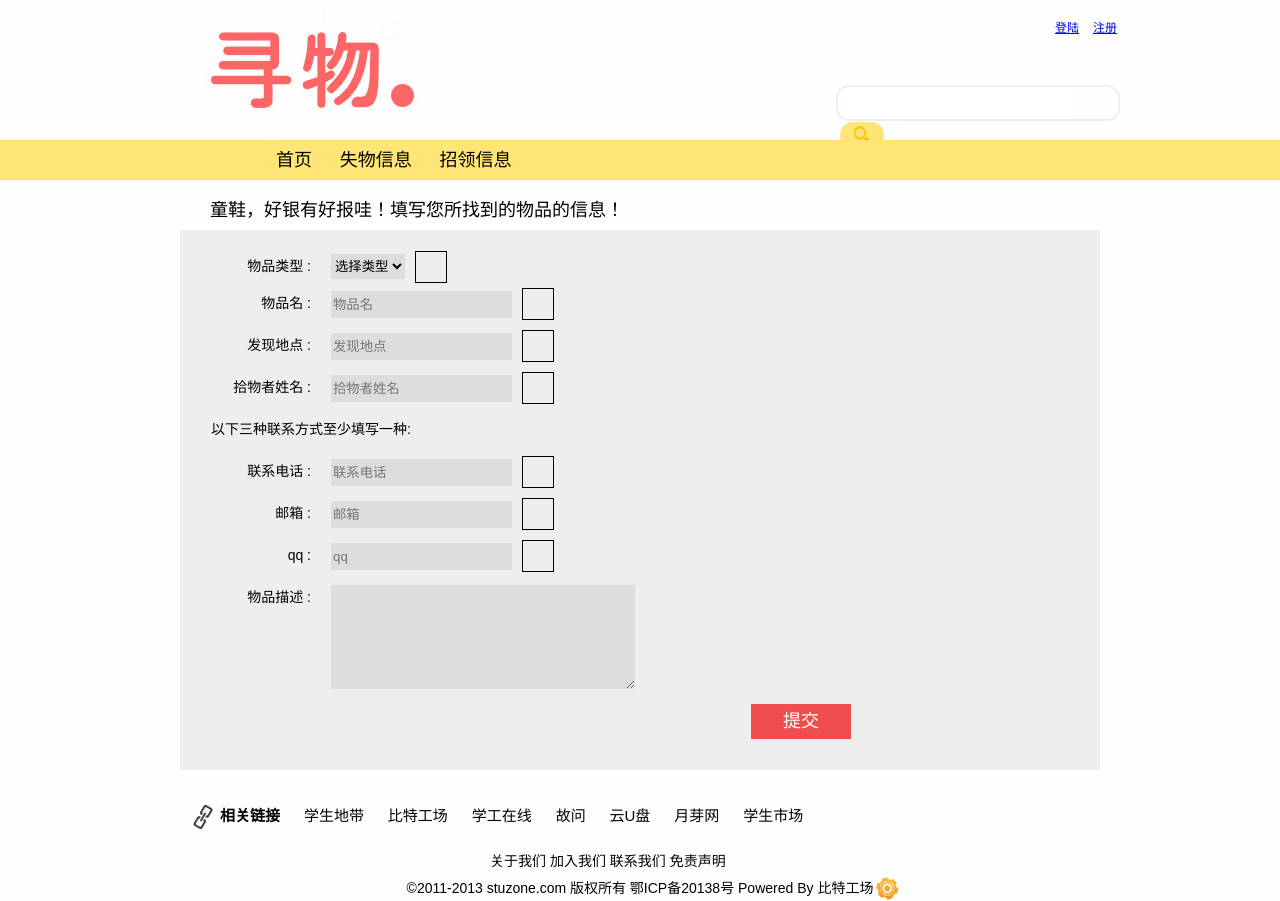
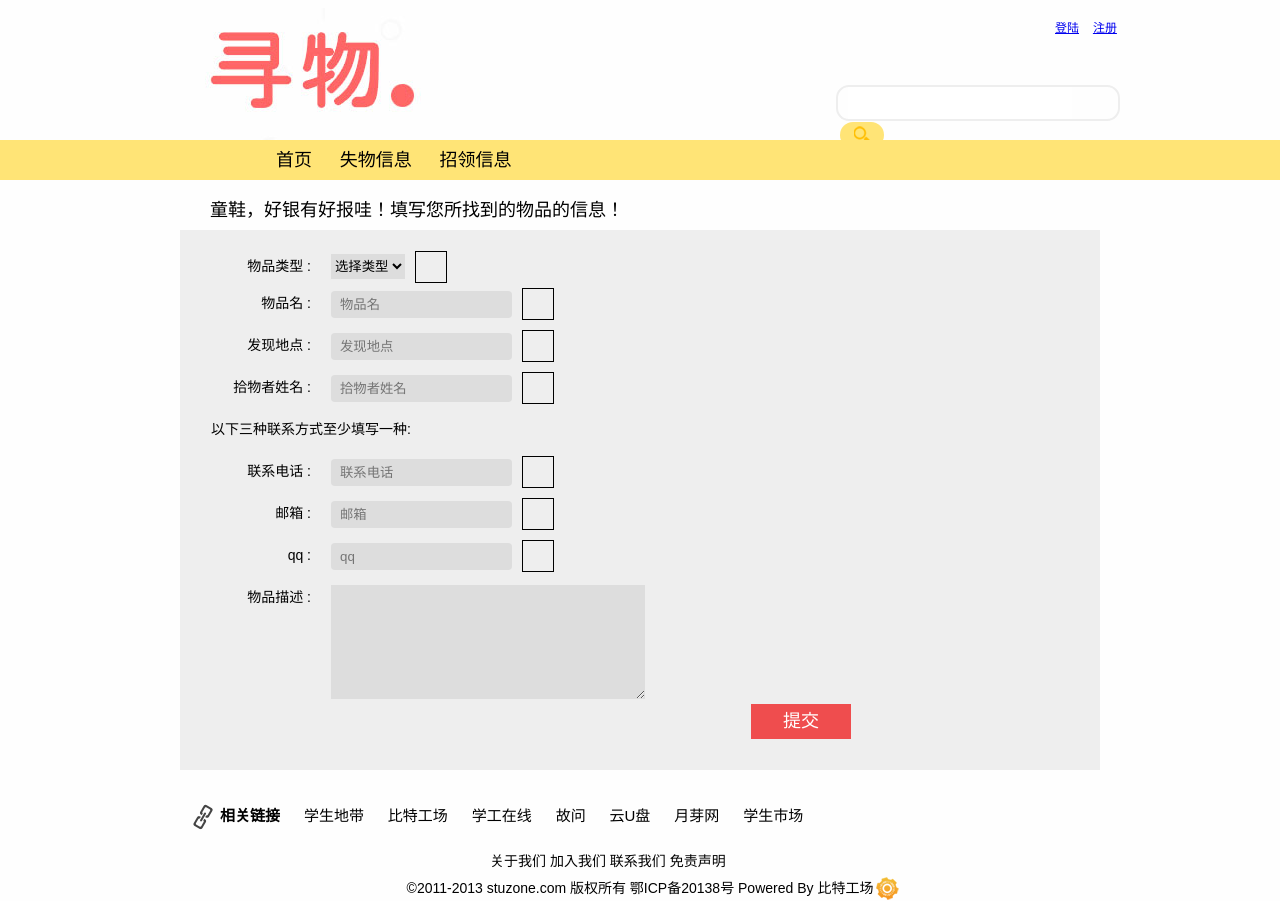
Before and after one commit to yzsolo/xunwu, a CodeIgniter app: page /index.php/descri_find/page_descri_f in a window 1280 px wide. Run offline with CodeIgniter, Linux system fonts and the light colour scheme; some libraries are stand-ins or nearby versions.

Commit message:
detail optimizing

```diff
--- a/resource/css/index.css
+++ b/resource/css/index.css
@@ -868,6 +868,8 @@ body{
 }
 .descri_fin_con input{
 	height: 25px;
+	text-indent:7px;
+	border-radius:4px;
 	background-color: #ddd;
 	border: 0px solid #ddd;
 	float:left;overflow-x: scroll;
@@ -942,6 +944,9 @@ body{
 .things_style_area textarea{
 	width:300px;
 	height:100px;
+	padding: 7px;
+	line-height: 16px;
+	letter-spacing: 0.5px;
 	position:relative;
 	background-color:#ddd;
 	border:0px solid #ddd;
--- a/resource/js/index.js
+++ b/resource/js/index.js
@@ -121,7 +121,8 @@ $('.things_submit_l').click(function(){
 					descri_f:descri_f
 				},
 				success:function(msg){
-					console.log("suc");
+					alert("提交成功");
+					window.location.href=getRootPath()+"/index.php";
 			    }
 			})
 		}
@@ -152,7 +153,8 @@ $('.things_submit_f').click(function(){
 			descri_f:descri_f
 		},
 		success:function(msg){
-			console.log("suc");
+			alert("提交成功");
+			window.location.href=getRootPath()+"/index.php";
 	    }
 		})
 	}
@@ -228,12 +230,6 @@ var flag_style = function(flag,str){
 	}
 	/*tab bg_img end*/
 
-	$('.things_sub').click(function(){
-		var jump = setTimeout(function(){
-			 window.location.href="http://localhost/FindSomething/index.php/descri_find/page_descri_f";
-		}, 1000);
-	})
-
 	$('.fin_tab_select').change(function(){
 		 var kind = $(this).val();
 		 var flag = 1;
```
